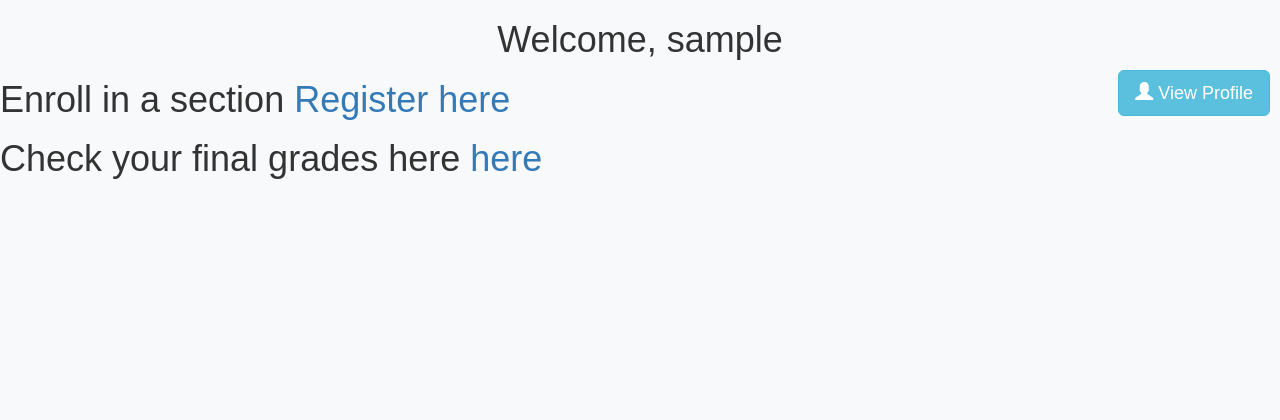
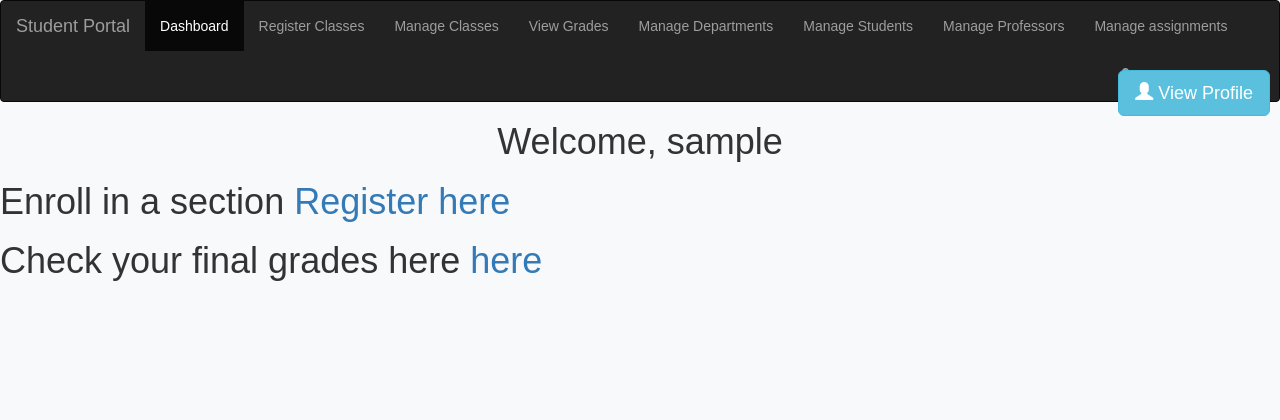
Before and after one commit to EmmanuelUka/Database-Project, a Flask app: template templates/student_dashboard.html in a window 1280 px wide. Shown: the top 420 px of the page. Run offline with Flask 3, Linux system fonts and the light colour scheme; the template is opened without the code that fills it: most values are stand-ins (such as "Sample title", 1, 10 or a date in 2020); some libraries are stand-ins or nearby versions.

Commit message:
done with student dashboard nav

```diff
--- a/page.py
+++ b/page.py
@@ -198,7 +198,7 @@
 
         query = """
             SELECT t.section_number, t.course_id,
-                   s.semester, s.year, s.days, s.time
+                   s.semester, s.year, s.days, s.time, s.capacity, s.b_name, s.room_number
             FROM takes t
             JOIN section s ON t.section_number = s.section_number
             WHERE t.student_id = %s
--- a/templates/student_dashboard.html
+++ b/templates/student_dashboard.html
@@ -8,7 +8,30 @@
     <link rel="stylesheet" href="{{ url_for('static', filename='css/student.css') }}">
 </head>
 
+<body>
+    <nav class="navbar navbar-inverse">
+    <div class="container-fluid">
+        <div class="navbar-header">
+            <a class="navbar-brand active" href="#">Student Portal</a>
+        </div>
+        <ul class="nav navbar-nav">
 
+            <li class="active"><a href="/student">Dashboard</a></li>
+            <li><a href="/student/register">Register Classes</a></li>
+            <li><a href="/student/register/class_list">Manage Classes</a></li>
+            <li><a href="/student/register/final_grade">View Grades</a></li>
+            <li><a href="/student/departments">Manage Departments</a></li>
+            <li><a href="/student/students">Manage Students</a></li>
+            <li><a href="/student/professors">Manage Professors</a></li>
+            <li><a href="/student/assignments">Manage assignments</a></li>
+
+        </ul>
+        <ul class="nav navbar-nav navbar-right">
+            <li>
+                <a href="/student/profile" >
+                    <span class="glyphicon glyphicon-user"></span> Modify Personal Info</a></li>
+  </div>
+</nav>
 <h1 class = "text-center">Welcome, {{ username }} </h1>
 
 <div class="profile-glyphicon">
@@ -27,3 +50,4 @@
         <button class="btn btn-primary">Logout</button>
     </form>
 </div>
+</body>
```
Also changed, not shown: templates/class_list.html (+10 -0 lines).
